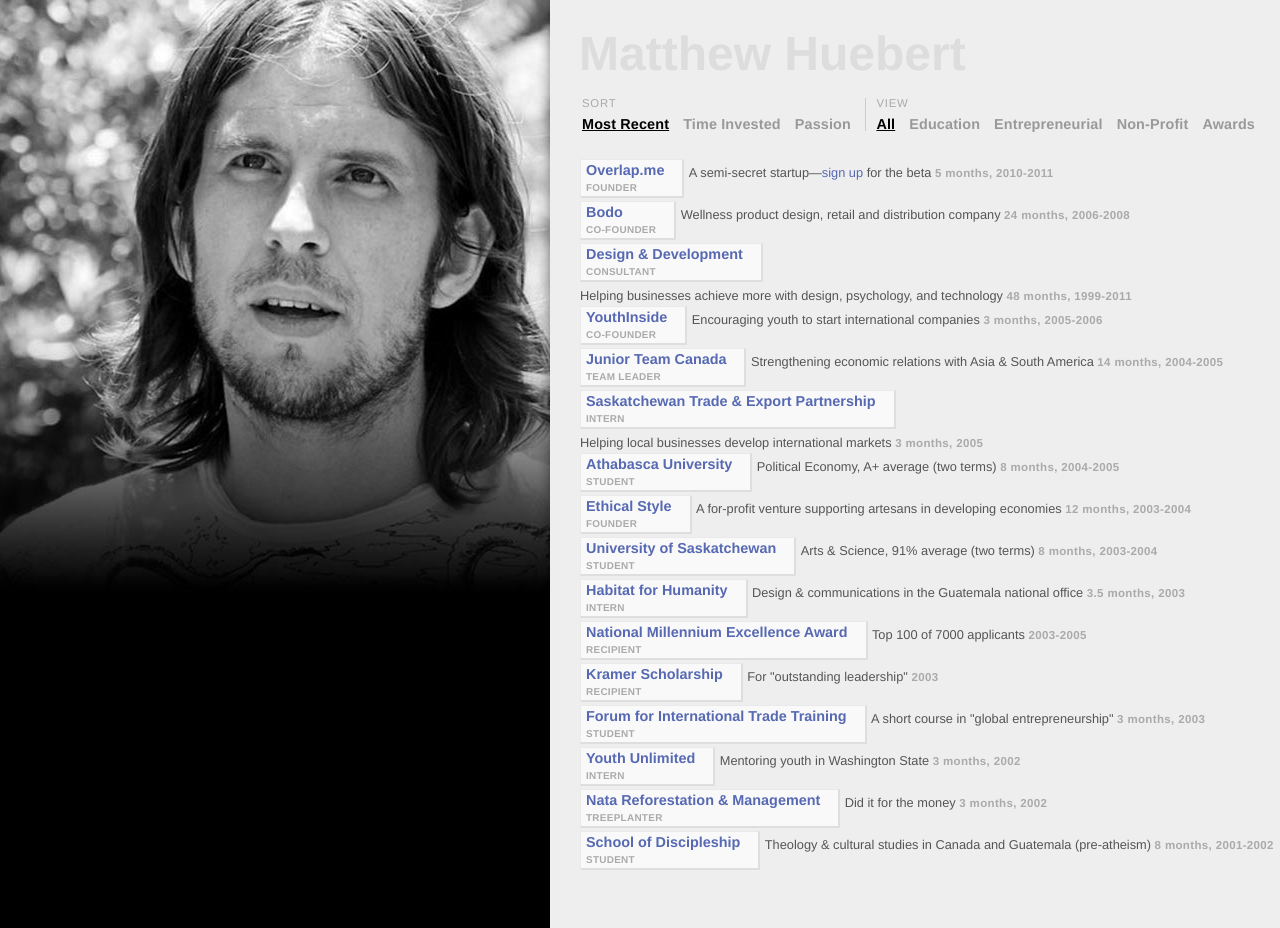
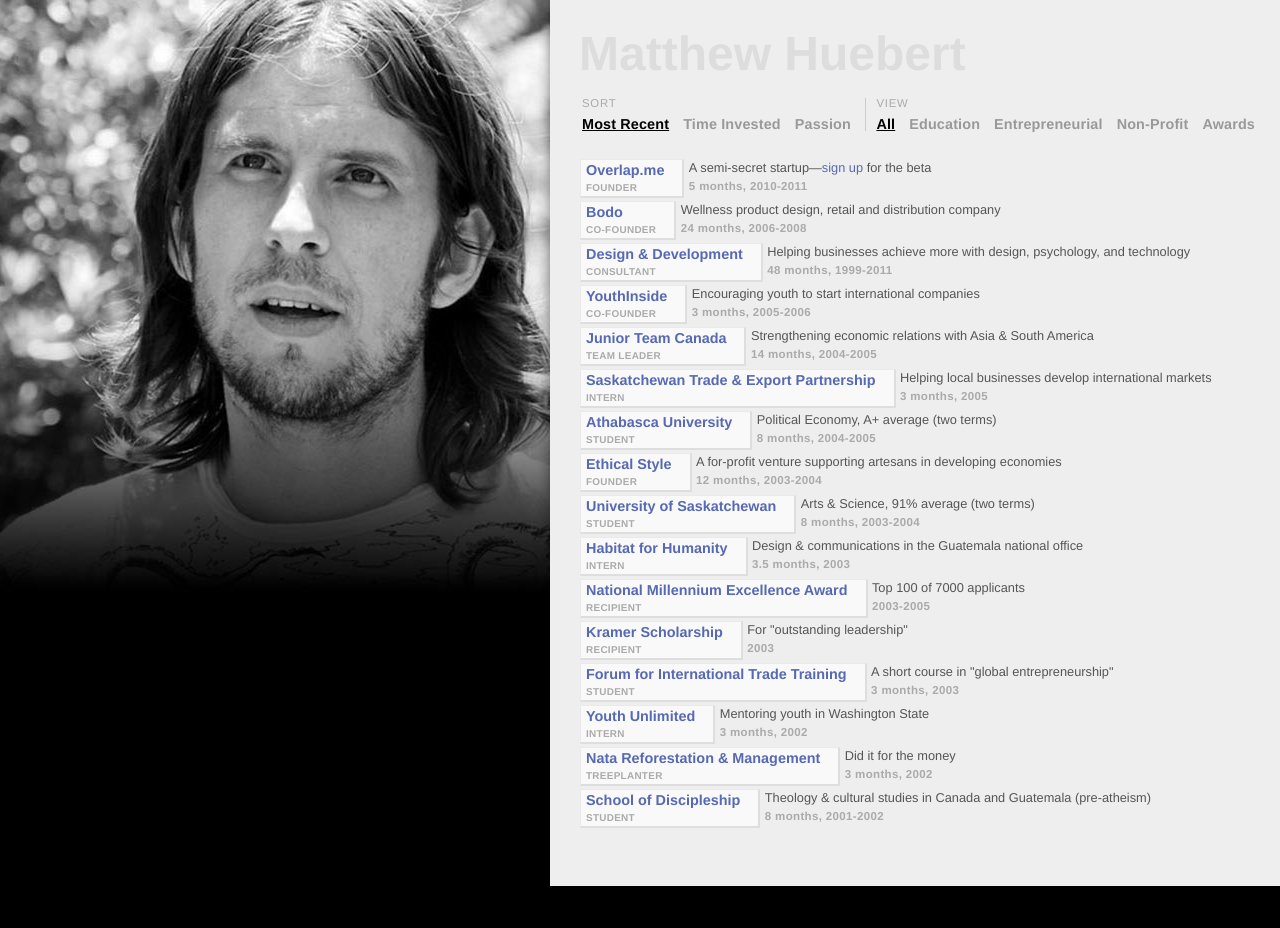
Before and after one commit to mhuebert/KineticHeat, a Jekyll site: the page built from index.html, in a window 1280 px wide. Built offline with Jekyll 4.4.1, drawn with Linux system fonts in a browser that asks for light colours; after the commit the page ends 900 px from its top, so only the background shows below that.

```diff
--- a/css/styles.css
+++ b/css/styles.css
@@ -123,7 +123,7 @@
   display: none; }
 
 .length {
-  display: inline-block;
+  display: block;
   font-size: 90%;
   color: #aaaaaa;
   font-weight: bold;
--- a/work/sass/styles.sass
+++ b/work/sass/styles.sass
@@ -125,7 +125,7 @@
   // right: 5px
   // top: 6px
   // position: absolute
-  display: inline-block
+  display: block
   font-size: 90%
   color: #aaa
   font-weight: bold
```
Also changed, not shown: 1 other file.
